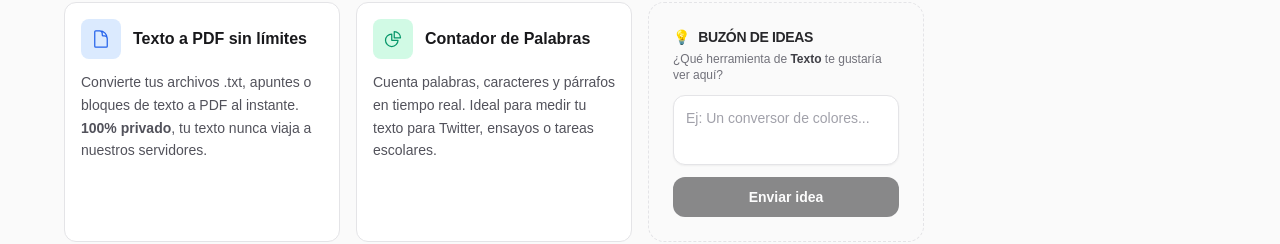
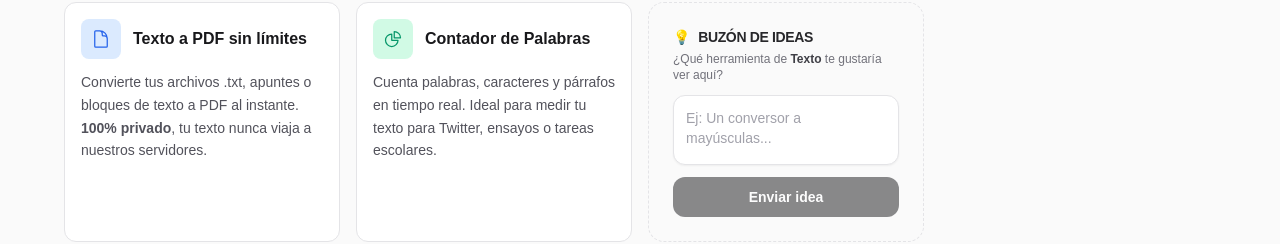
Before and after one commit to orgueira/myutils, a Next.js app: page / in a window 1280 px wide. Shown: the part 368-612 px from the top of the page. Built offline with nearby package versions, Linux system fonts and the light colour scheme.

Commit message:
fix: placeholders dinámicos en SuggestionBox por categoría

```diff
--- a/src/components/SuggestionBox.tsx
+++ b/src/components/SuggestionBox.tsx
@@ -5,6 +5,14 @@ import { useState } from "react";
 export default function SuggestionBox({ category }: { category: string }) {
   const [suggestion, setSuggestion] = useState("");
   const [status, setStatus] = useState<"idle" | "loading" | "success">("idle");
+
+  const getPlaceholder = (cat: string) => {
+    const lower = cat.toLowerCase();
+    if (lower.includes("texto")) return "Ej: Un conversor a mayúsculas...";
+    if (lower.includes("imágen") || lower.includes("imagen")) return "Ej: Un conversor de colores...";
+    if (lower.includes("techie")) return "Ej: Un validador de JWT...";
+    return "Ej: Una nueva herramienta...";
+  };
 
   const handleSubmit = async (e: React.FormEvent) => {
     e.preventDefault();
@@ -68,7 +76,7 @@ export default function SuggestionBox({ category }: { category: string }) {
             value={suggestion}
             onChange={(e) => setSuggestion(e.target.value)}
             disabled={status === "loading"}
-            placeholder={`Ej: Un conversor de colores...`}
+            placeholder={getPlaceholder(category)}
             className="w-full text-sm p-3 rounded-xl border border-zinc-200 dark:border-zinc-700 bg-white dark:bg-zinc-950 text-zinc-900 dark:text-zinc-100 placeholder:text-zinc-400 focus:outline-none focus:ring-2 focus:ring-zinc-400 focus:border-transparent resize-none flex-grow mb-3 min-h-[70px] transition-all shadow-sm"
             maxLength={150}
           />
```
